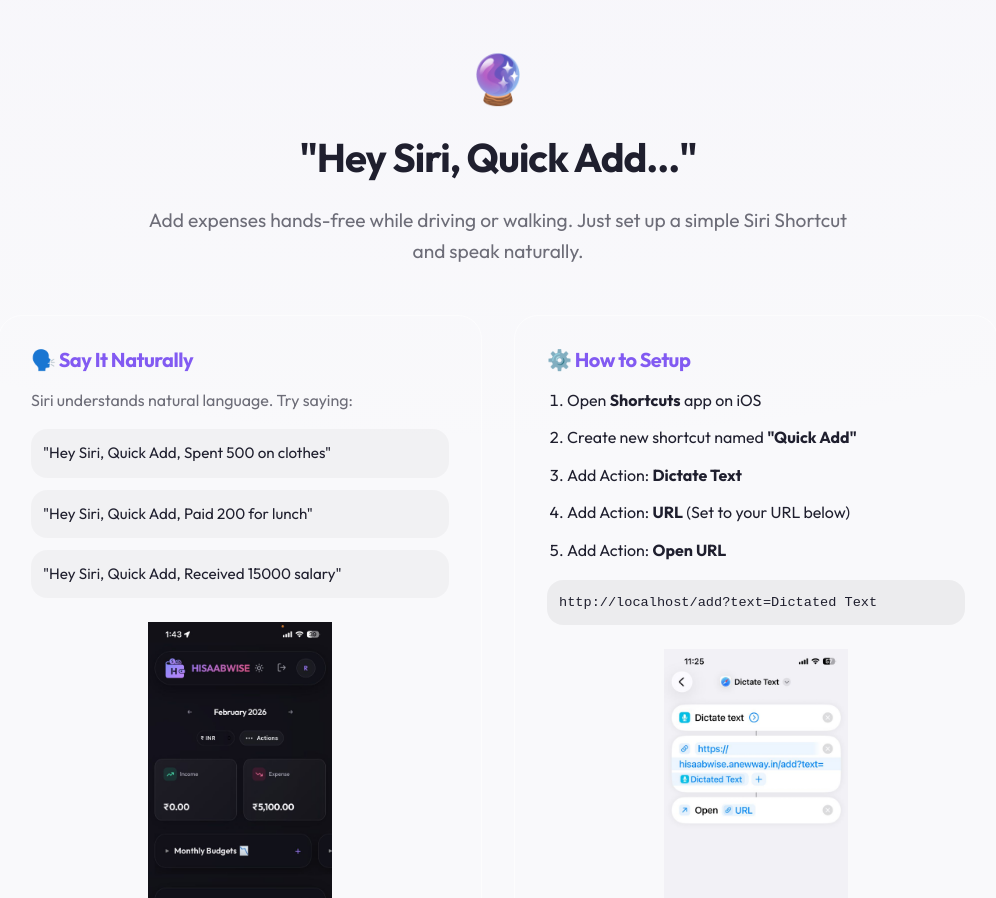
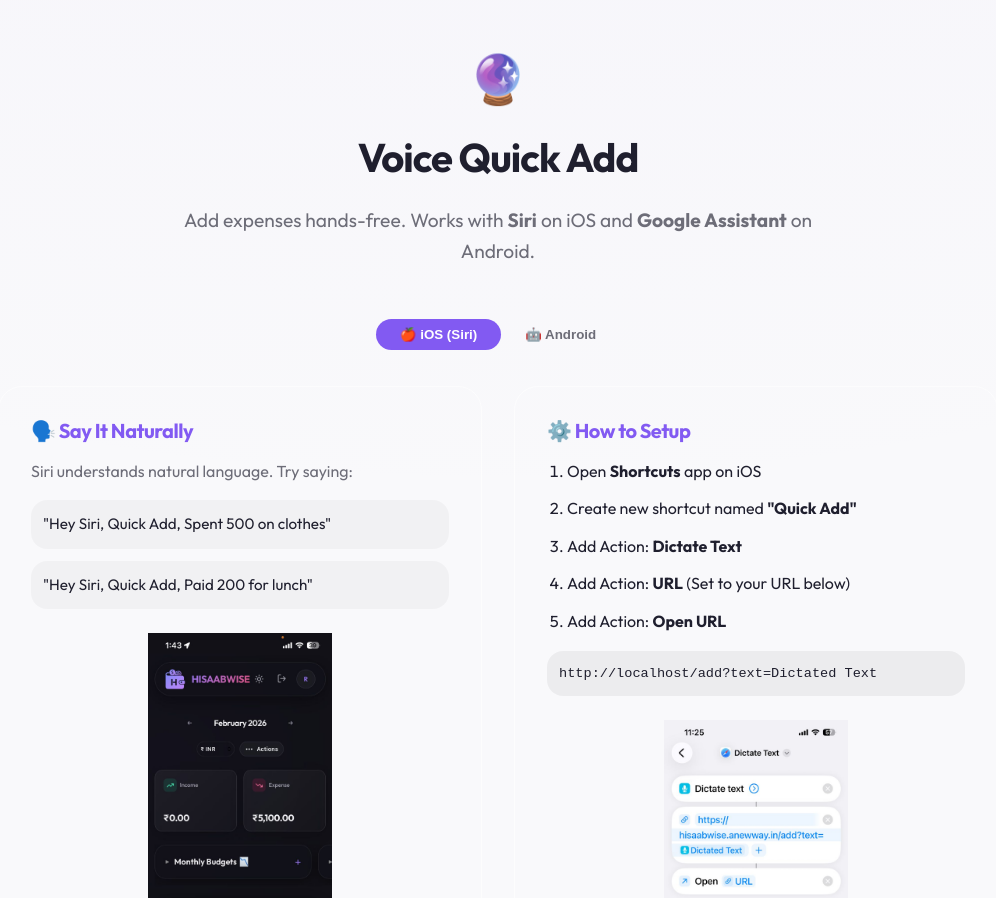
Before and after one commit to Rishabhrj03/hisaabwise, a Next.js app: page /landing in a window 1280 px wide. Shown: the part 2000-2898 px from the top of the page, without its empty margins (142-1138 px from the left). Built offline with nearby package versions, Linux system fonts and the light colour scheme; no server answers.

Commit message:
feat: Add Android voice instructions with platform toggle

```diff
--- a/src/app/landing/page.tsx
+++ b/src/app/landing/page.tsx
@@ -9,6 +9,7 @@ import { Moon, Sun } from 'lucide-react';
 
 export default function LandingPage() {
     const [origin, setOrigin] = React.useState<string | null>(null);
+    const [voicePlatform, setVoicePlatform] = React.useState<'ios' | 'android'>('ios');
     const { theme, toggleTheme } = useTheme();
 
     React.useEffect(() => {
@@ -139,33 +140,72 @@ export default function LandingPage() {
             }}>
                 <div style={{ maxWidth: '1000px', margin: '0 auto', display: 'flex', flexDirection: 'column', alignItems: 'center', textAlign: 'center' }}>
                     <div style={{ fontSize: '3rem', marginBottom: '1rem' }}>🔮</div>
-                    <h2 style={{ fontSize: '2.5rem', fontWeight: 700, marginBottom: '1.5rem' }}>"Hey Siri, Quick Add..."</h2>
+                    <h2 style={{ fontSize: '2.5rem', fontWeight: 700, marginBottom: '1.5rem' }}>Voice Quick Add</h2>
                     <p style={{ fontSize: '1.2rem', color: 'hsl(var(--color-text-muted))', maxWidth: '700px', marginBottom: '3rem', lineHeight: 1.6 }}>
-                        Add expenses hands-free while driving or walking. Just set up a simple Siri Shortcut and speak naturally.
+                        Add expenses hands-free. Works with <strong>Siri</strong> on iOS and <strong>Google Assistant</strong> on Android.
                     </p>
+
+                    <div style={{ marginBottom: '2rem', display: 'inline-flex', background: 'var(--color-surface)', padding: '0.25rem', borderRadius: 'var(--radius-full)', border: '1px solid var(--color-border)' }}>
+                        <button
+                            onClick={() => setVoicePlatform('ios')}
+                            style={{
+                                padding: '0.5rem 1.5rem',
+                                borderRadius: 'var(--radius-full)',
+                                background: voicePlatform === 'ios' ? 'hsl(var(--color-primary))' : 'transparent',
+                                color: voicePlatform === 'ios' ? '#fff' : 'hsl(var(--color-text-muted))',
+                                border: 'none',
+                                fontWeight: 600,
+                                cursor: 'pointer',
+                                transition: 'all 0.2s'
+                            }}
+                        >
+                            🍎 iOS (Siri)
+                        </button>
+                        <button
+                            onClick={() => setVoicePlatform('android')}
+                            style={{
+                                padding: '0.5rem 1.5rem',
+                                borderRadius: 'var(--radius-full)',
+                                background: voicePlatform === 'android' ? 'hsl(var(--color-primary))' : 'transparent',
+                                color: voicePlatform === 'android' ? '#fff' : 'hsl(var(--color-text-muted))',
+                                border: 'none',
+                                fontWeight: 600,
+                                cursor: 'pointer',
+                                transition: 'all 0.2s'
+                            }}
+                        >
+                            🤖 Android
+                        </button>
+                    </div>
 
                     <div className={styles.siriGrid}>
                         {/* Say It Naturally Card */}
                         <div style={{ background: 'var(--color-surface)', padding: '2rem', borderRadius: 'var(--radius-lg)', border: '1px solid var(--glass-border)', display: 'flex', flexDirection: 'column', gap: '1.5rem' }}>
                             <div>
                                 <h3 style={{ fontSize: '1.25rem', fontWeight: 700, marginBottom: '1rem', color: 'hsl(var(--color-primary))' }}>🗣️ Say It Naturally</h3>
-                                <p style={{ color: 'hsl(var(--color-text-muted))', marginBottom: '1rem' }}>Siri understands natural language. Try saying:</p>
+                                <p style={{ color: 'hsl(var(--color-text-muted))', marginBottom: '1rem' }}>
+                                    {voicePlatform === 'ios' ? 'Siri understands natural language. Try saying:' : 'Use Google Assistant or Voice Typing:'}
+                                </p>
                                 <ul style={{ listStyle: 'none', padding: 0, display: 'flex', flexDirection: 'column', gap: '0.75rem' }}>
-                                    <li style={{ background: 'rgba(0,0,0,0.03)', padding: '0.75rem', borderRadius: 'var(--radius-md)', fontSize: '0.95rem' }}>"Hey Siri, Quick Add, Spent 500 on clothes"</li>
-                                    <li style={{ background: 'rgba(0,0,0,0.03)', padding: '0.75rem', borderRadius: 'var(--radius-md)', fontSize: '0.95rem' }}>"Hey Siri, Quick Add, Paid 200 for lunch"</li>
-                                    <li style={{ background: 'rgba(0,0,0,0.03)', padding: '0.75rem', borderRadius: 'var(--radius-md)', fontSize: '0.95rem' }}>"Hey Siri, Quick Add, Received 15000 salary"</li>
+                                    <li style={{ background: 'rgba(0,0,0,0.03)', padding: '0.75rem', borderRadius: 'var(--radius-md)', fontSize: '0.95rem' }}>
+                                        {voicePlatform === 'ios' ? '"Hey Siri, Quick Add, Spent 500 on clothes"' : '"Hey Google, Open Quick Add"'}
+                                    </li>
+                                    <li style={{ background: 'rgba(0,0,0,0.03)', padding: '0.75rem', borderRadius: 'var(--radius-md)', fontSize: '0.95rem' }}>
+                                        {voicePlatform === 'ios' ? '"Hey Siri, Quick Add, Paid 200 for lunch"' : 'Then tap Mic: "Paid 200 for lunch"'}
+                                    </li>
                                 </ul>
                             </div>
                             <img
                                 src="/landing/siri-example.png"
-                                alt="Siri Voice Command Example"
+                                alt="Voice Command Example"
                                 style={{
                                     width: '100%',
                                     borderRadius: 'var(--radius-md)',
                                     border: '1px solid var(--color-border)',
                                     alignSelf: 'center',
                                     maxHeight: '400px',
-                                    objectFit: 'contain'
+                                    objectFit: 'contain',
+                                    opacity: voicePlatform === 'ios' ? 1 : 0.5 // Dim image for Android as we don't have a specific Android screenshot yet
                                 }}
                             />
                         </div>
@@ -174,6 +214,7 @@ export default function LandingPage() {
                         <div style={{ background: 'var(--color-surface)', padding: '2rem', borderRadius: 'var(--radius-lg)', border: '1px solid var(--glass-border)', display: 'flex', flexDirection: 'column', gap: '1.5rem' }}>
                             <div>
                                 <h3 style={{ fontSize: '1.25rem', fontWeight: 700, marginBottom: '1rem', color: 'hsl(var(--color-primary))' }}>⚙️ How to Setup</h3>
+                                {voicePlatform === 'ios' ? (
                                     <ol style={{ paddingLeft: '1.25rem', display: 'flex', flexDirection: 'column', gap: '0.75rem', color: 'hsl(var(--color-text-main))' }}>
                                         <li>Open <strong>Shortcuts</strong> app on iOS</li>
                                         <li>Create new shortcut named <strong>"Quick Add"</strong></li>
@@ -181,20 +222,30 @@ export default function LandingPage() {
                                         <li>Add Action: <strong>URL</strong> (Set to your URL below)</li>
                                         <li>Add Action: <strong>Open URL</strong></li>
                                     </ol>
+                                ) : (
+                                    <ol style={{ paddingLeft: '1.25rem', display: 'flex', flexDirection: 'column', gap: '0.75rem', color: 'hsl(var(--color-text-main))' }}>
+                                        <li>Open this page in <strong>Chrome</strong></li>
+                                        <li>Tap Menu (⋮) &gt; <strong>Add to Home Screen</strong></li>
+                                        <li>Tap the new <strong>Quick Add</strong> icon on your launcher</li>
+                                        <li>Tap the Microphone button to speak!</li>
+                                    </ol>
+                                )}
+
                                 <code style={{ display: 'block', marginTop: '1rem', padding: '0.75rem', background: 'rgba(0,0,0,0.05)', borderRadius: 'var(--radius-md)', fontSize: '0.85rem', wordBreak: 'break-all' }}>
-                                    {origin ? `${origin}/add?text=Dictated Text` : 'https://hisaabwise.anewway.in/add?text=Dictated Text'}
+                                    {origin ? `${origin}/add?text=${voicePlatform === 'ios' ? 'Dictated Text' : '...'}` : 'https://hisaabwise.anewway.in/add'}
                                 </code>
                             </div>
                             <img
                                 src="/landing/siri-shortcut.png"
-                                alt="iOS Shortcut Setup"
+                                alt="Setup Guide"
                                 style={{
                                     width: '100%',
                                     borderRadius: 'var(--radius-md)',
                                     border: '1px solid var(--color-border)',
                                     alignSelf: 'center',
                                     maxHeight: '400px',
-                                    objectFit: 'contain'
+                                    objectFit: 'contain',
+                                    opacity: voicePlatform === 'ios' ? 1 : 0.5
                                 }}
                             />
                         </div>
```
Lines whose indentation alone changed are shown as unchanged.
